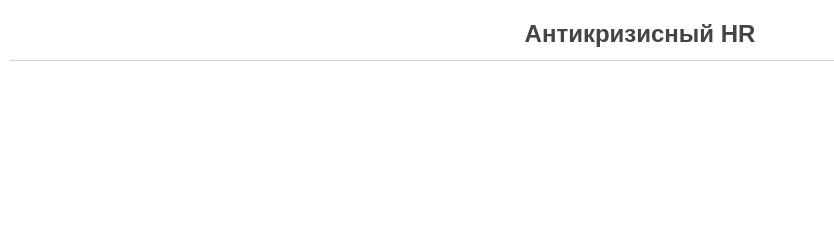
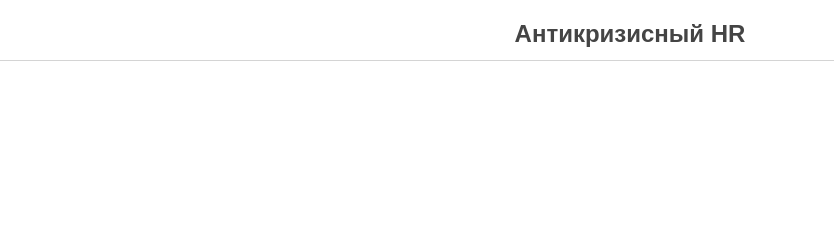
Before and after one commit to VadimCpp/hrchatv2, a plain HTML site: page index.html in a window 1280 px wide. Shown: the top 240 px of the page, 0-834 px from the left. Drawn offline with Linux system fonts and the light colour scheme.

Commit message:
#1 update header

```diff
--- a/styles/style.css
+++ b/styles/style.css
@@ -7,6 +7,11 @@ html, body {
 }
 
 .header {
+  position: absolute;
+  top: 0;
+  right: 0;
+  width: 100%;
+
   height: 60px;
   border-bottom: 1px solid rgba(44, 44, 44, .2);
 
```
